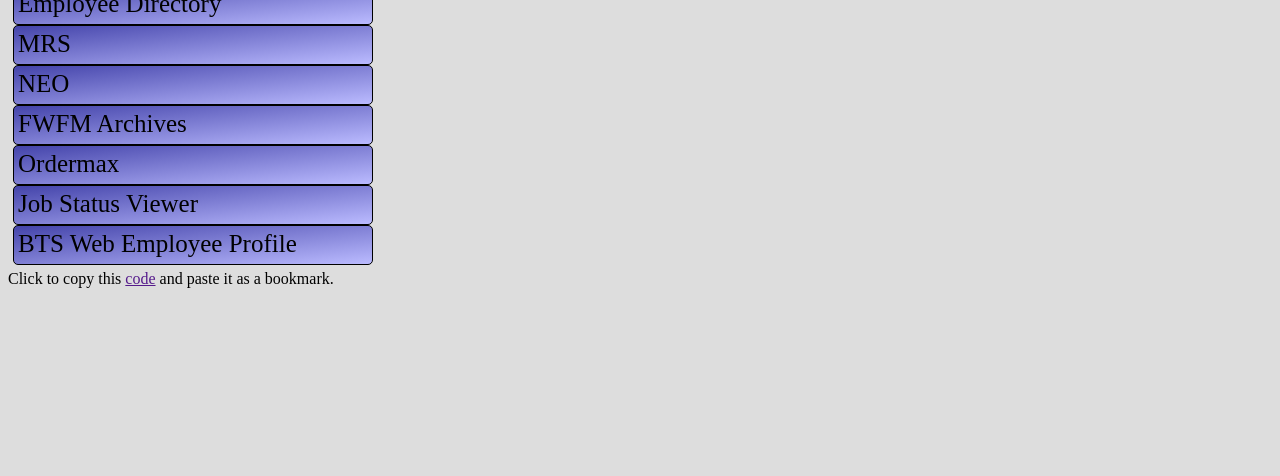
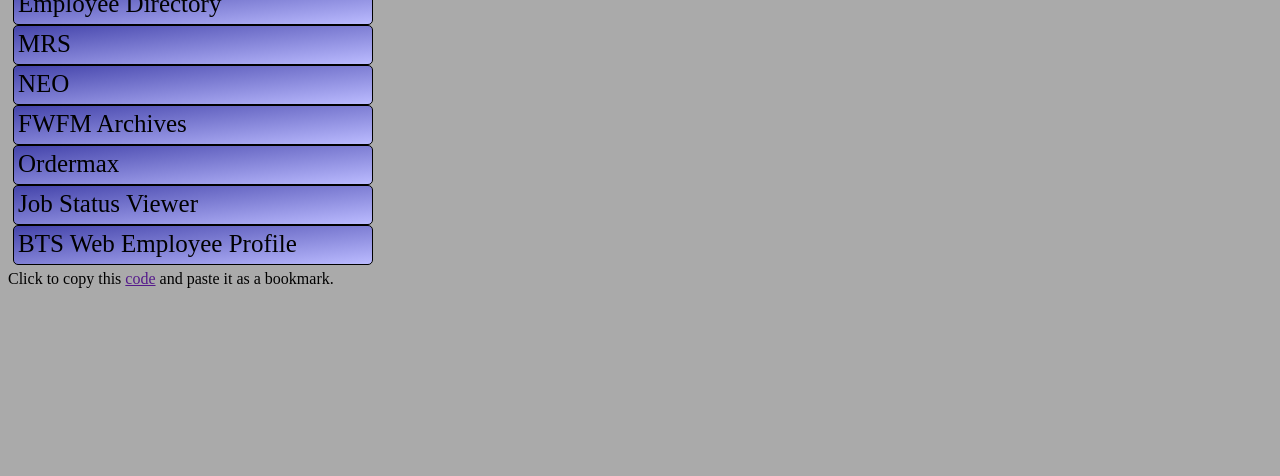
Before and after one commit to sgtbane/bts-links, a plain HTML site: page index.html in a window 1280 px wide. Shown: the part 324-800 px from the top of the page. Drawn offline with Linux system fonts and the light colour scheme.

Commit message:
update index.html

```diff
--- a/index.html
+++ b/index.html
@@ -23,7 +23,7 @@
 				float: right;
 			}
 			body {
-				background-color: #DDD;
+				background-color: #AAA;
 			}
 			div.container {
 				padding: 5px;
```
